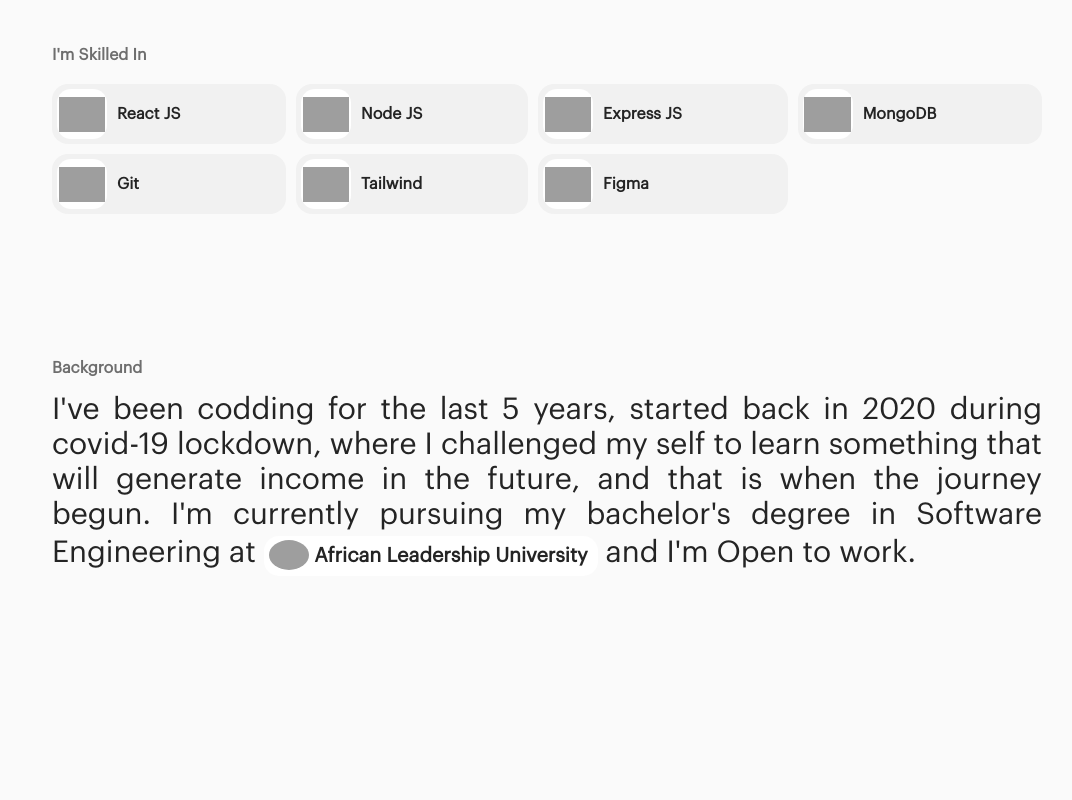
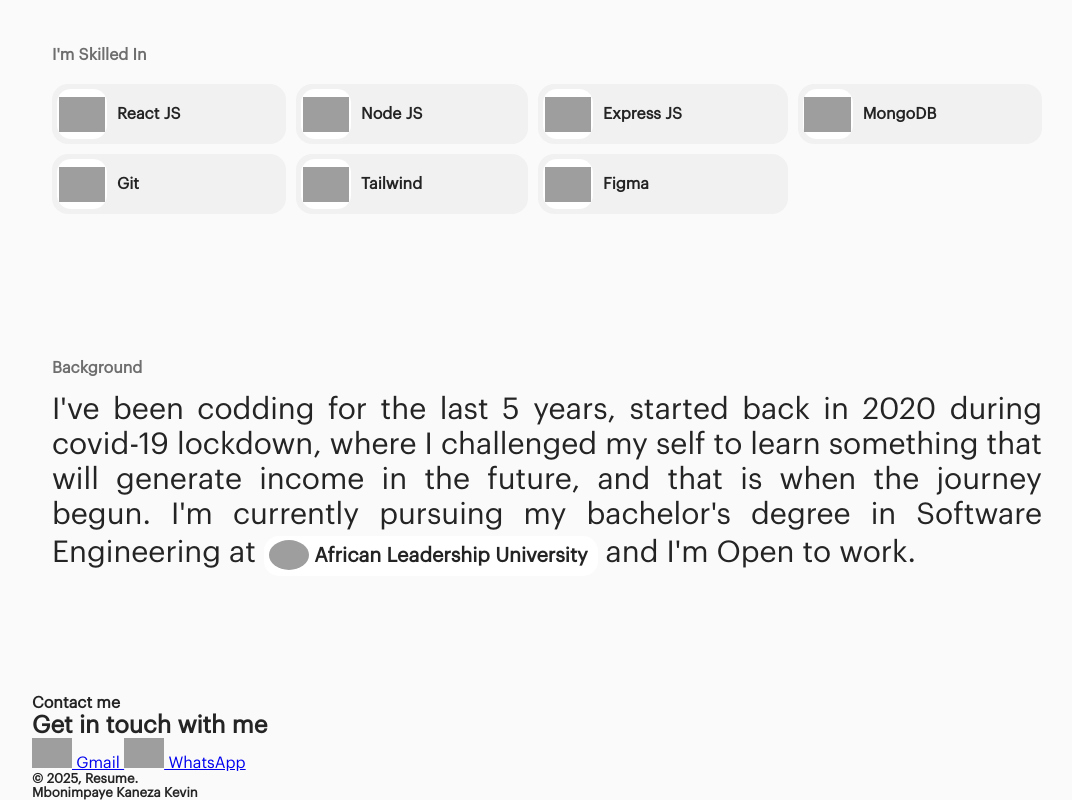
Before and after one commit to mbonikevin/resume, a plain HTML site: page index.html in a window 1280 px wide. Shown: the part 1175-1975 px from the top of the page, without its empty margins (93-1165 px from the left). Before the commit the page ends 1869 px from the top, so only its background shows below. Drawn offline with nearby package versions, Linux system fonts and the light colour scheme; grey boxes are pictures that could not be loaded.

Commit message:
Update index.html

```diff
--- a/index.html
+++ b/index.html
@@ -5,6 +5,7 @@
     <meta charset="UTF-8">
     <meta name="viewport" content="width=device-width, initial-scale=1.0">
     <title>M. Kaneza Kevin</title>
+    <link rel="shortcut icon" href="/favicon.ico" type="image/x-icon">
     <!-- my styling files -->
     <link rel="stylesheet" href="./styles/main.css">
     <link rel="stylesheet" href="./styles/navbar.css">
@@ -13,6 +14,7 @@
     <link rel="stylesheet" href="./styles/projects.css">
     <link rel="stylesheet" href="./styles/skills.css">
     <link rel="stylesheet" href="./styles/background.css">
+    <link rel="stylesheet" href="./styles/contact.css">
     <!-- icons cnd -->
     <link href='https://unpkg.com/boxicons@2.1.4/css/boxicons.min.css' rel='stylesheet'>
 </head>
@@ -20,18 +22,20 @@
 <body>
     <!-- navbar -->
     <nav>
+        <!-- menu for mobile -->
+        <input type="checkbox" id="show" hidden>
+        <label for="show" class="menu">
+            <i class='bx bx-menu'></i>
+        </label>
         <div class="logo">
             <img src="./assets/me.jpg" height="35px" />
             <h3>Kevin.</h3>
         </div>
         <div class="links">
             <button class="theme"><i class='bx bxs-sun'></i></button>
-            <a href="#">GitHub <i class='bx bx-right-arrow-alt'></i></a>
-            <a href="#">Linkedin <i class='bx bx-right-arrow-alt'></i></a>
-        </div>
-        <!-- menu for mobile -->
-        <div class="menu">
-            <i class='bx bx-menu'></i>
+            <a href="https://github.com/mbonikev" target="_blank">GitHub <i class='bx bx-right-arrow-alt'></i></a>
+            <a href="https://www.linkedin.com/in/kevinkaneza" target="_blank">Linkedin <i
+                    class='bx bx-right-arrow-alt'></i></a>
         </div>
     </nav>
 
@@ -72,6 +76,32 @@
                     alt=""> African Leadership University</span> and I'm Open to work.
         </div>
     </section>
+
+    <!-- contact me -->
+    <section class="contact">
+        <h4>Contact me</h4>
+        <div class="contact_content">
+            <div>
+                <h1>Get in touch with me</h1>
+            </div>
+            <div class="contact_options">
+                <a href="mailto:k.mbonimpay@alustudent.com" target="_blank" class="option">
+                    <img src="https://img.icons8.com/color/96/gmail-new.png" height="30">
+                    Gmail
+                </a>
+                <a href="https://wa.me/250785614800" target="_blank" class="option">
+                    <img src="https://img.icons8.com/color/96/whatsapp--v1.png" height="30">
+                    WhatsApp
+                </a>
+            </div>
+        </div>
+    </section>
+
+    <!-- footer -->
+    <footer>
+        <h5>&copy; 2025, Resume.</h5>
+        <h5>Mbonimpaye Kaneza Kevin</h5>
+    </footer>
 </body>
 
 <script src="./js/main.js"></script>
```
